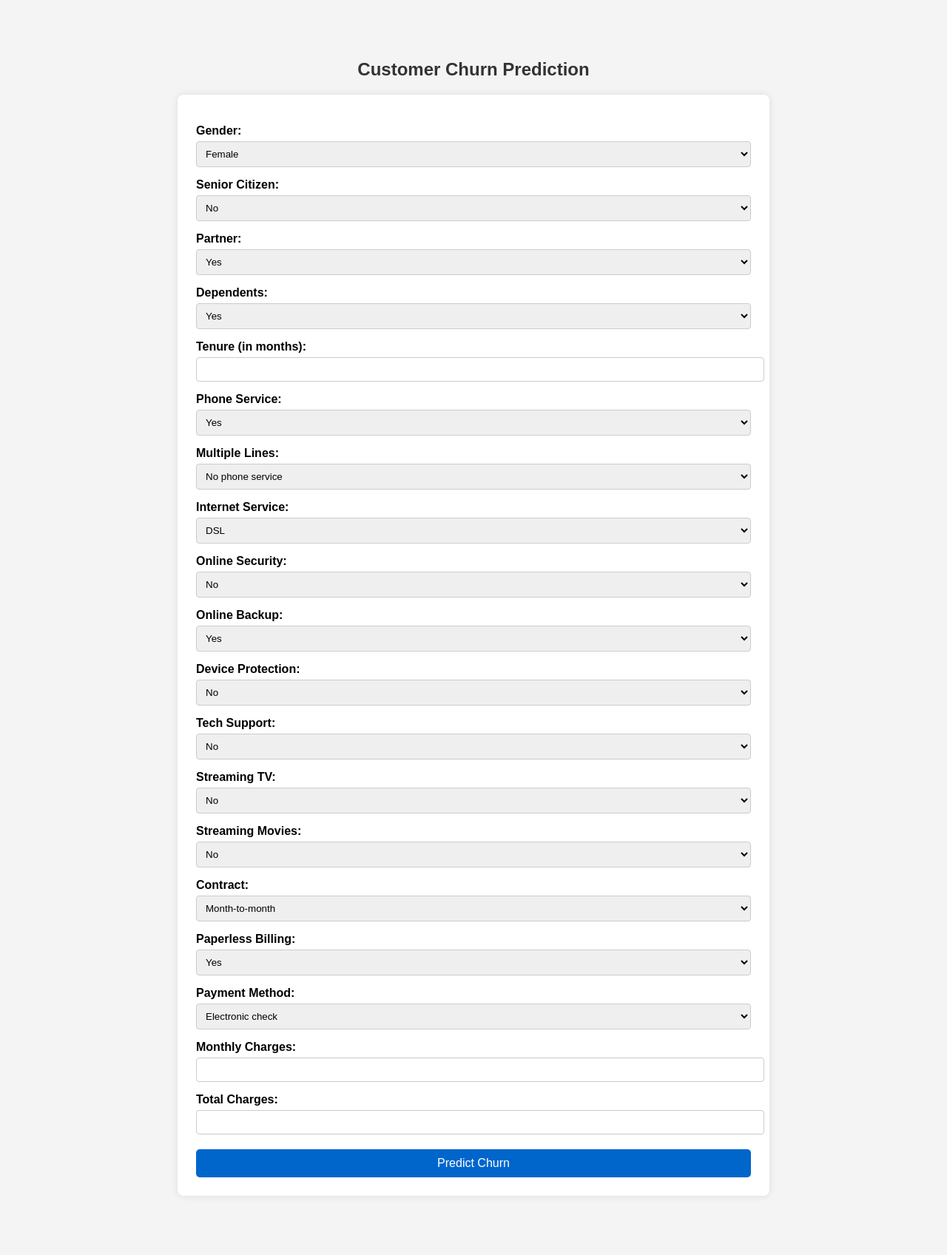
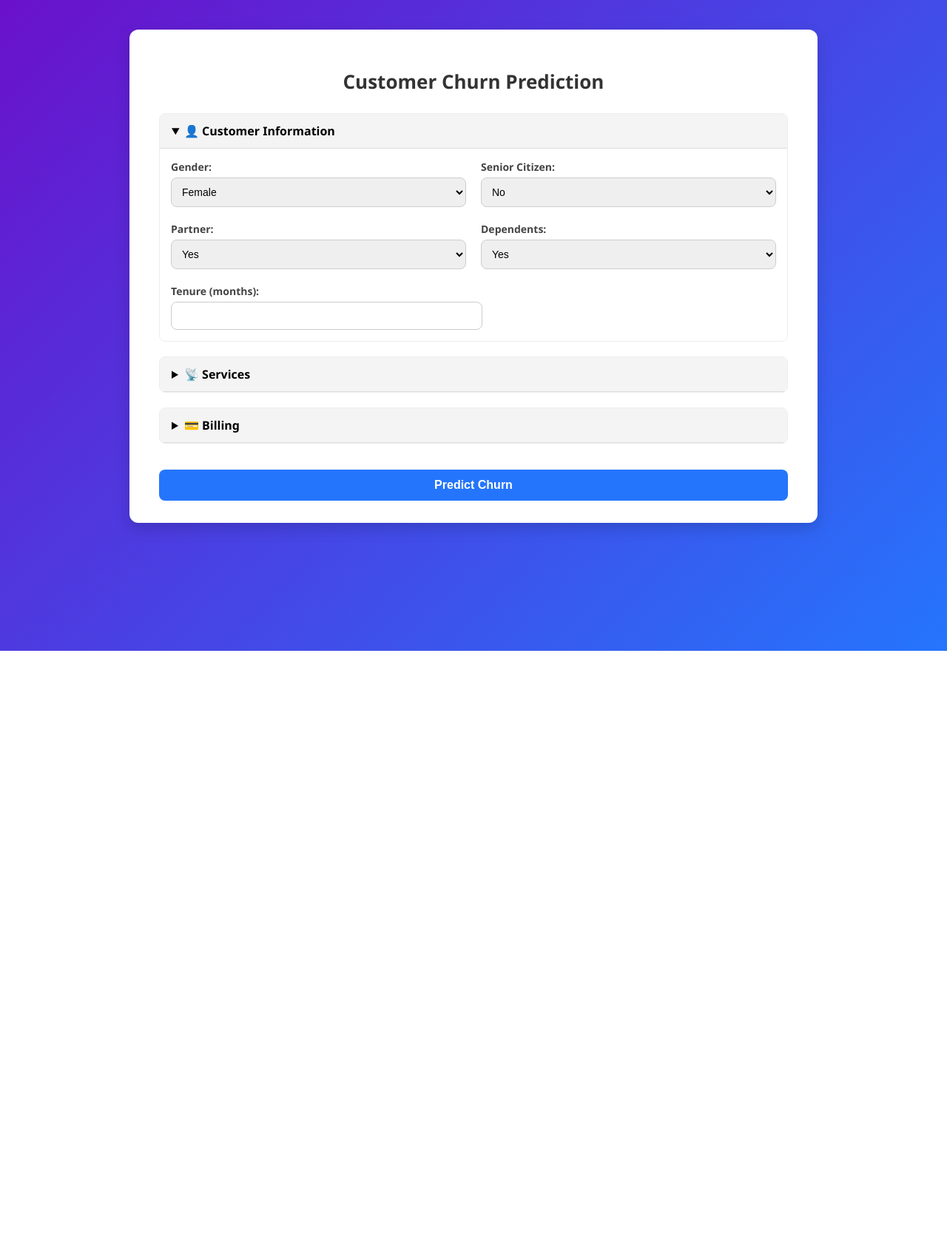
Before and after one commit to magar-m31/customer-churn-prediction, a Flask app: page / in a window 1280 px wide. Shown: the whole page at 74% size. After the commit the page ends 880 px from the top, so only its background shows below. Run offline with Flask 3, Linux system fonts and the light colour scheme; parts of the project's set-up code (start-up, migrations or seed data) failed here and were passed over.

Commit message:
updated dashboard

```diff
--- a/templates/index.html
+++ b/templates/index.html
@@ -6,53 +6,104 @@
     <title>Customer Churn Predictor</title>
     <style>
         body {
-            font-family: Arial, sans-serif;
-            margin: 40px auto;
-            max-width: 800px;
-            padding: 20px;
-            background-color: #f4f4f4;
+            font-family: "Segoe UI", Arial, sans-serif;
+            margin: 0;
+            padding: 0;
+            background: linear-gradient(135deg, #6a11cb 0%, #2575fc 100%);
+            min-height: 100vh;
+            display: flex;
+            justify-content: center;
+            align-items: flex-start;
+            padding: 40px 10px;
+        }
+
+        .container {
+            background: #fff;
+            border-radius: 12px;
+            box-shadow: 0 8px 20px rgba(0, 0, 0, 0.15);
+            padding: 30px 40px;
+            max-width: 850px;
+            width: 100%;
+            animation: fadeIn 0.8s ease-in-out;
+            max-height: 90vh;
+            overflow-y: auto;
         }
 
         h2 {
             text-align: center;
+            margin-bottom: 25px;
             color: #333;
+            font-size: 26px;
+            font-weight: bold;
         }
 
-        form {
-            background-color: #fff;
-            padding: 25px;
+        .section {
+            margin-bottom: 20px;
+            border: 1px solid #eee;
             border-radius: 8px;
-            box-shadow: 0 0 10px rgba(0, 0, 0, 0.1);
+            overflow: hidden;
+        }
+
+        .section summary {
+            padding: 12px 16px;
+            background: #f4f4f4;
+            cursor: pointer;
+            font-weight: bold;
+            font-size: 16px;
+            border-bottom: 1px solid #ddd;
+        }
+
+        .section summary:hover {
+            background: #eaeaea;
+        }
+
+        .section-content {
+            padding: 15px;
+            display: grid;
+            grid-template-columns: 1fr 1fr;
+            gap: 20px;
         }
 
         label {
             display: block;
-            margin-top: 15px;
-            font-weight: bold;
+            margin-bottom: 5px;
+            font-weight: 600;
+            font-size: 14px;
+            color: #444;
         }
 
         input,
         select {
             width: 100%;
-            padding: 8px;
-            margin-top: 5px;
+            padding: 10px;
             border: 1px solid #ccc;
-            border-radius: 4px;
+            border-radius: 8px;
+            font-size: 14px;
+            outline: none;
+            transition: border 0.2s;
         }
 
-        button {
-            margin-top: 20px;
-            width: 100%;
-            padding: 10px;
-            background-color: #0066cc;
-            color: white;
-            border: none;
-            border-radius: 5px;
-            font-size: 16px;
+        input:focus,
+        select:focus {
+            border-color: #2575fc;
         }
 
-        button:hover {
-            background-color: #004d99;
+        .btn {
+            width: 100%;
+            padding: 12px;
+            background: #2575fc;
+            border: none;
+            border-radius: 8px;
+            color: white;
+            font-size: 16px;
+            font-weight: bold;
+            margin-top: 15px;
+            cursor: pointer;
+            transition: background 0.3s;
+        }
+
+        .btn:hover {
+            background: #1a5ed6;
         }
 
         #result {
@@ -60,136 +111,220 @@
             text-align: center;
             font-size: 18px;
             font-weight: bold;
-            color: green;
+            padding: 12px;
+            border-radius: 8px;
+            display: none;
+        }
+
+        #result.success {
+            background: #e6ffed;
+            border: 2px solid #27ae60;
+            color: #27ae60;
+        }
+
+        #result.error {
+            background: #ffe6e6;
+            border: 2px solid #e74c3c;
+            color: #e74c3c;
+        }
+
+        @keyframes fadeIn {
+            from {
+                opacity: 0;
+                transform: translateY(20px);
+            }
+
+            to {
+                opacity: 1;
+                transform: translateY(0);
+            }
         }
     </style>
 </head>
 
 <body>
 
+    <div class="container">
         <h2>Customer Churn Prediction</h2>
 
         <form id="churnForm">
-        <label for="gender">Gender:</label>
+            <!-- SECTION 1: Customer Info -->
+            <details class="section" open>
+                <summary>👤 Customer Information</summary>
+                <div class="section-content">
+                    <div>
+                        <label>Gender:</label>
                         <select name="gender" required>
                             <option value="Female">Female</option>
                             <option value="Male">Male</option>
                         </select>
+                    </div>
 
-        <label for="SeniorCitizen">Senior Citizen:</label>
+                    <div>
+                        <label>Senior Citizen:</label>
                         <select name="SeniorCitizen" required>
                             <option value="0">No</option>
                             <option value="1">Yes</option>
                         </select>
+                    </div>
 
-        <label for="Partner">Partner:</label>
+                    <div>
+                        <label>Partner:</label>
                         <select name="Partner" required>
                             <option value="Yes">Yes</option>
                             <option value="No">No</option>
                         </select>
+                    </div>
 
-        <label for="Dependents">Dependents:</label>
+                    <div>
+                        <label>Dependents:</label>
                         <select name="Dependents" required>
                             <option value="Yes">Yes</option>
                             <option value="No">No</option>
                         </select>
+                    </div>
 
-        <label for="tenure">Tenure (in months):</label>
+                    <div>
+                        <label>Tenure (months):</label>
                         <input type="number" name="tenure" min="0" required>
+                    </div>
+                </div>
+            </details>
 
-        <label for="PhoneService">Phone Service:</label>
+            <!-- SECTION 2: Services -->
+            <details class="section">
+                <summary>📡 Services</summary>
+                <div class="section-content">
+                    <div>
+                        <label>Phone Service:</label>
                         <select name="PhoneService" required>
                             <option value="Yes">Yes</option>
                             <option value="No">No</option>
                         </select>
+                    </div>
 
-        <label for="MultipleLines">Multiple Lines:</label>
+                    <div>
+                        <label>Multiple Lines:</label>
                         <select name="MultipleLines" required>
                             <option value="No phone service">No phone service</option>
                             <option value="No">No</option>
                             <option value="Yes">Yes</option>
                         </select>
+                    </div>
 
-        <label for="InternetService">Internet Service:</label>
+                    <div>
+                        <label>Internet Service:</label>
                         <select name="InternetService" required>
                             <option value="DSL">DSL</option>
                             <option value="Fiber optic">Fiber optic</option>
                             <option value="No">No</option>
                         </select>
+                    </div>
 
-        <label for="OnlineSecurity">Online Security:</label>
+                    <div>
+                        <label>Online Security:</label>
                         <select name="OnlineSecurity" required>
                             <option value="No">No</option>
                             <option value="Yes">Yes</option>
                             <option value="No internet service">No internet service</option>
                         </select>
+                    </div>
 
-        <label for="OnlineBackup">Online Backup:</label>
+                    <div>
+                        <label>Online Backup:</label>
                         <select name="OnlineBackup" required>
                             <option value="Yes">Yes</option>
                             <option value="No">No</option>
                             <option value="No internet service">No internet service</option>
                         </select>
+                    </div>
 
-        <label for="DeviceProtection">Device Protection:</label>
+                    <div>
+                        <label>Device Protection:</label>
                         <select name="DeviceProtection" required>
                             <option value="No">No</option>
                             <option value="Yes">Yes</option>
                             <option value="No internet service">No internet service</option>
                         </select>
+                    </div>
 
-        <label for="TechSupport">Tech Support:</label>
+                    <div>
+                        <label>Tech Support:</label>
                         <select name="TechSupport" required>
                             <option value="No">No</option>
                             <option value="Yes">Yes</option>
                             <option value="No internet service">No internet service</option>
                         </select>
+                    </div>
 
-        <label for="StreamingTV">Streaming TV:</label>
+                    <div>
+                        <label>Streaming TV:</label>
                         <select name="StreamingTV" required>
                             <option value="No">No</option>
                             <option value="Yes">Yes</option>
                             <option value="No internet service">No internet service</option>
                         </select>
+                    </div>
 
-        <label for="StreamingMovies">Streaming Movies:</label>
+                    <div>
+                        <label>Streaming Movies:</label>
                         <select name="StreamingMovies" required>
                             <option value="No">No</option>
                             <option value="Yes">Yes</option>
                             <option value="No internet service">No internet service</option>
                         </select>
+                    </div>
+                </div>
+            </details>
 
-        <label for="Contract">Contract:</label>
+            <!-- SECTION 3: Billing -->
+            <details class="section">
+                <summary>💳 Billing</summary>
+                <div class="section-content">
+                    <div>
+                        <label>Contract:</label>
                         <select name="Contract" required>
                             <option value="Month-to-month">Month-to-month</option>
                             <option value="One year">One year</option>
                             <option value="Two year">Two year</option>
                         </select>
+                    </div>
 
-        <label for="PaperlessBilling">Paperless Billing:</label>
+                    <div>
+                        <label>Paperless Billing:</label>
                         <select name="PaperlessBilling" required>
                             <option value="Yes">Yes</option>
                             <option value="No">No</option>
                         </select>
+                    </div>
 
-        <label for="PaymentMethod">Payment Method:</label>
+                    <div>
+                        <label>Payment Method:</label>
                         <select name="PaymentMethod" required>
                             <option value="Electronic check">Electronic check</option>
                             <option value="Mailed check">Mailed check</option>
                             <option value="Bank transfer (automatic)">Bank transfer (automatic)</option>
                             <option value="Credit card (automatic)">Credit card (automatic)</option>
                         </select>
+                    </div>
 
-        <label for="MonthlyCharges">Monthly Charges:</label>
+                    <div>
+                        <label>Monthly Charges:</label>
                         <input type="number" step="0.01" min="0" name="MonthlyCharges" required>
+                    </div>
 
-        <label for="TotalCharges">Total Charges:</label>
+                    <div>
+                        <label>Total Charges:</label>
                         <input type="number" step="0.01" min="0" name="TotalCharges" required>
+                    </div>
+                </div>
+            </details>
 
-        <button type="submit">Predict Churn</button>
+            <button type="submit" class="btn">Predict Churn</button>
         </form>
 
         <div id="result"></div>
+    </div>
 
     <script>
         const form = document.getElementById('churnForm');
@@ -202,7 +337,6 @@
             const jsonData = {};
 
             for (const [key, value] of formData.entries()) {
-                // Convert numerical inputs to numbers, keep strings as-is
                 if (key === 'tenure' || key === 'MonthlyCharges' || key === 'TotalCharges' || key === 'SeniorCitizen') {
                     jsonData[key] = Number(value);
                 } else {
@@ -213,23 +347,29 @@
             try {
                 const response = await fetch('/predict', {
                     method: 'POST',
-                    headers: {
-                        'Content-Type': 'application/json'
-                    },
+                    headers: { 'Content-Type': 'application/json' },
                     body: JSON.stringify(jsonData)
                 });
 
                 const data = await response.json();
 
+                resultDiv.style.display = 'block';
+
                 if (response.ok) {
-                    resultDiv.style.color = 'green';
-                    resultDiv.innerText = `Prediction: ${data.prediction} | Probability: ${(data.probability * 100).toFixed(2)}%`;
+                    if (data.prediction === "Churn") {
+                        resultDiv.className = "error";
                     } else {
-                    resultDiv.style.color = 'red';
+                        resultDiv.className = "success";
+                    }
+                    resultDiv.innerText =
+                        `Prediction: ${data.prediction} | Probability: ${(data.probability * 100).toFixed(2)}%`;
+                } else {
+                    resultDiv.className = "error";
                     resultDiv.innerText = `Error: ${data.error}`;
                 }
             } catch (error) {
-                resultDiv.style.color = 'red';
+                resultDiv.style.display = 'block';
+                resultDiv.className = "error";
                 resultDiv.innerText = 'Error occurred. Please try again.';
                 console.error(error);
             }
```
Lines whose indentation alone changed are shown as unchanged.
